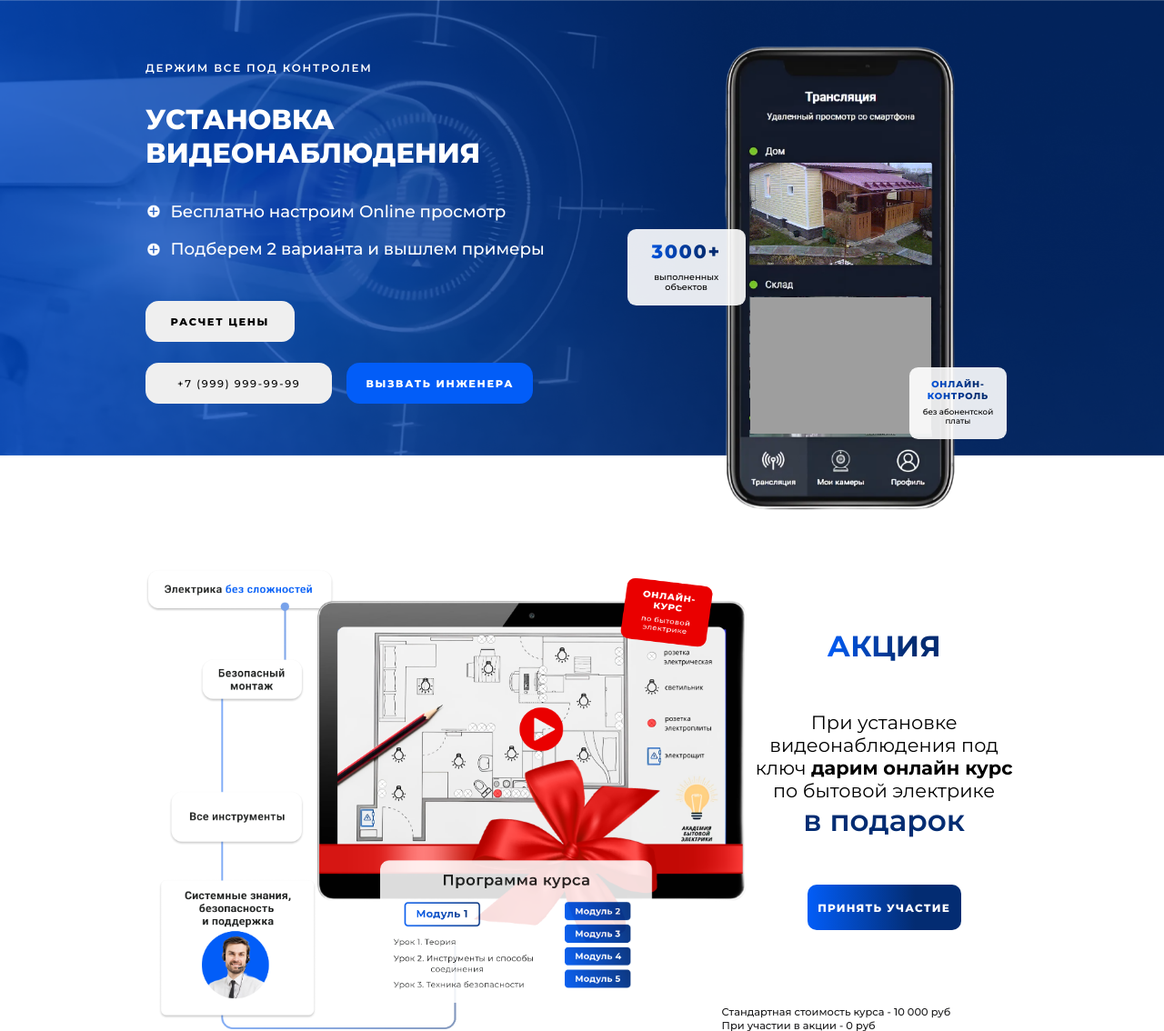
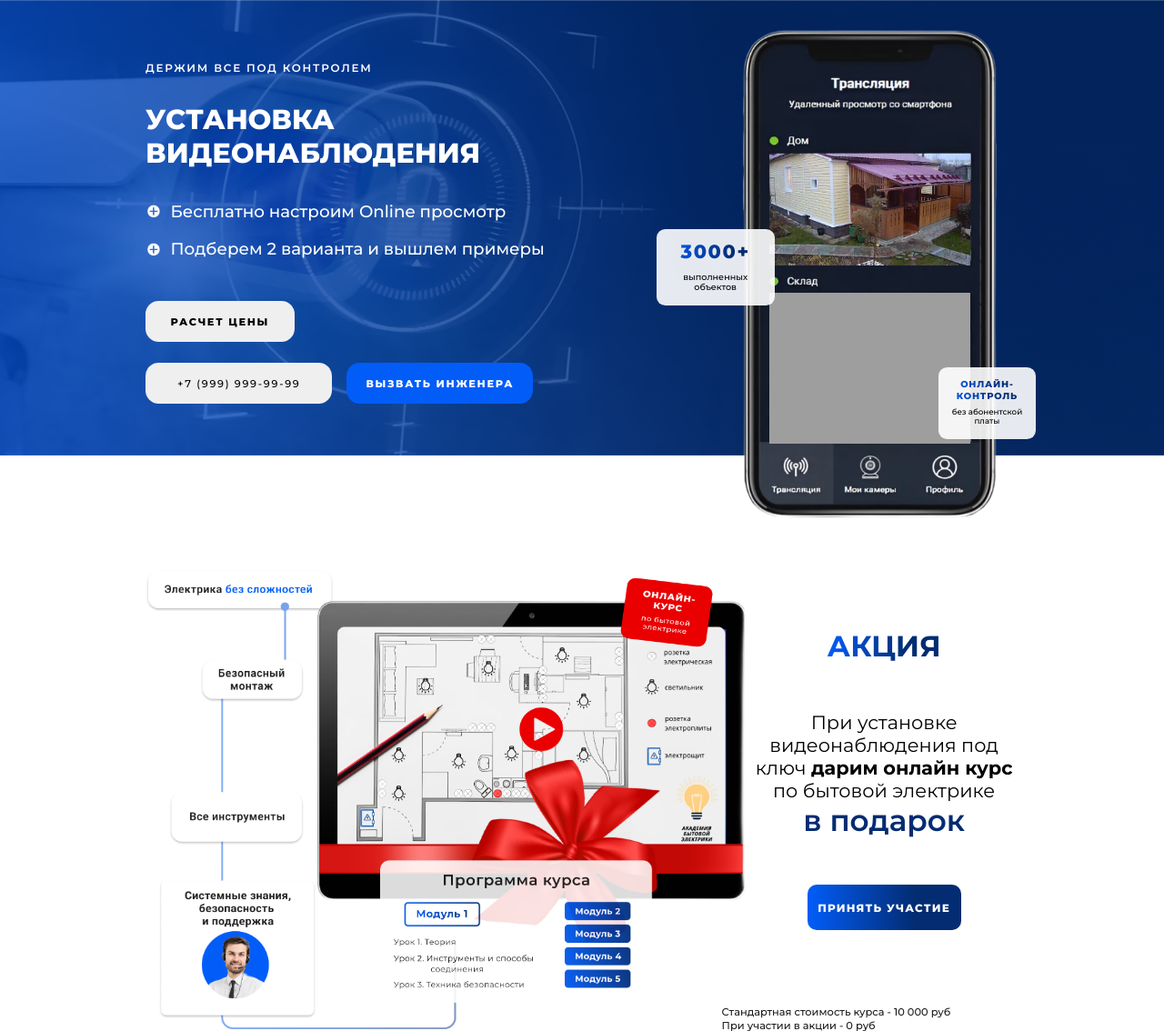
Before and after one commit to NeoScripter/inteco-sb-new-page, a PHP site: page / in a window 1280 px wide. Shown: the part 103-1237 px from the top of the page at 91% size. Run offline with PHP 8.4, Linux system fonts and the light colour scheme; grey boxes are pictures that could not be loaded.

Commit message:
Changed the size of phone image

```diff
--- a/index.html
+++ b/index.html
@@ -15,11 +15,11 @@
             <div class="catalog-emerging-wrapper">
                 <div class="catalog-emerging">
                     <a href="https://inteco-sb.ru/catalog/gotovye-komplekty/" class="catalog-link">Готовые комплекты</a>
-                    <a href="" class="catalog-link">Цилиндрические формы</a>
-                    <a href="" class="catalog-link">Видеорегистраторы</a>
-                    <a href="" class="catalog-link">купольные камеры</a>
-                    <a href="" class="catalog-link">домофония</a>
-                    <a href="" class="catalog-link">Беспроводные Wi-Fi  камеры</a>
+                    <a href="https://inteco-sb.ru/catalog/cilindricheskie-kamery/" class="catalog-link">Цилиндрические формы</a>
+                    <a href="https://inteco-sb.ru/catalog/videoregistratory/" class="catalog-link">Видеорегистраторы</a>
+                    <a href="https://inteco-sb.ru/catalog/kupolnye-kamery/" class="catalog-link">купольные камеры</a>
+                    <a href="https://inteco-sb.ru/catalog/domofoniya/" class="catalog-link">домофония</a>
+                    <a href="https://inteco-sb.ru/catalog/besprovodnye-wi-fi-kamery/" class="catalog-link">Беспроводные Wi-Fi  камеры</a>
                 </div>
             </div>
             <img src="assets/images/logo.png" alt="Inteco logo" class="main-logo">
--- a/inteco-sb-hp.css
+++ b/inteco-sb-hp.css
@@ -498,10 +498,10 @@ img {
 
 .bnr-img-holder {
     position: absolute;
-    width: var(--phone-width);
-    height: var(--phone-height);
-    top: var(--phone-top-offset);
-    left: var(--phone-left-offset);
+    width: calc(var(--phone-width) - var(--phone-top-offset) * 2);
+    height: calc(var(--phone-height));
+    top: calc(var(--phone-top-offset));
+    left: calc(var(--phone-left-offset) + var(--phone-top-offset) * 2);
 }
 
 .phone-img {
@@ -511,19 +511,19 @@ img {
 
 .video-1, .video-2 {
     position: absolute;
-    width: 58%;
-    left: 21%;
+    width: 79%;
+    left: 10.5%;
     border-radius: 5px;
 }
 
 .video-1 {
-    top: 27.5%;
+    top: 25.5%;
     bottom: 51.5%;
 }
 
 .video-2 {
-    top: 55%;
-    bottom: 24.5%;
+    top: 54%;
+    bottom: 23%;
 }
 
 .bnr-float {
@@ -538,7 +538,7 @@ img {
 .bnr-float-left {
     width: var(--bnr-float-left-width);
     top: var(--bnr-float-left-top-offset);
-    left: var(--bnr-float-left-left-offset);
+    left: calc(var(--bnr-float-left-left-offset) + var(--phone-top-offset));
 }
 
 .bnr-float-title {
@@ -577,9 +577,8 @@ img {
 
 .bnr-float-right {
     width: var(--bnr-float-right-width);
-/*     height: var(--bnr-float-right-height);
- */    top: var(--bnr-float-right-top-offset);
-    left: var(--bnr-float-right-right-offset);
+    top: var(--bnr-float-right-top-offset);
+    left: calc(var(--bnr-float-right-right-offset) + var(--phone-top-offset));
 }
 
 /****** Sale section *******/
```
Also changed, not shown: assets/images/phone.png.
